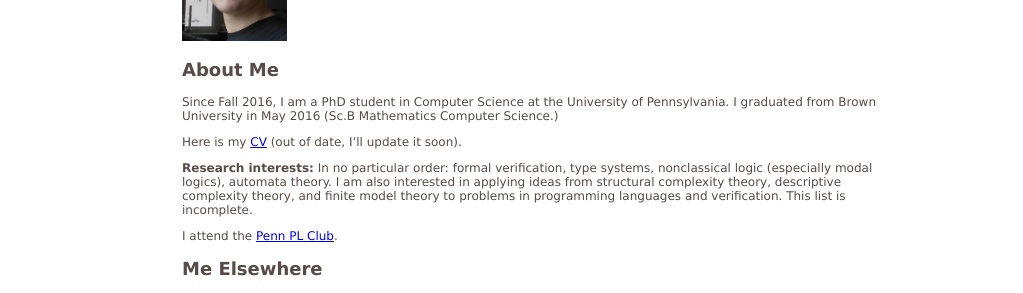
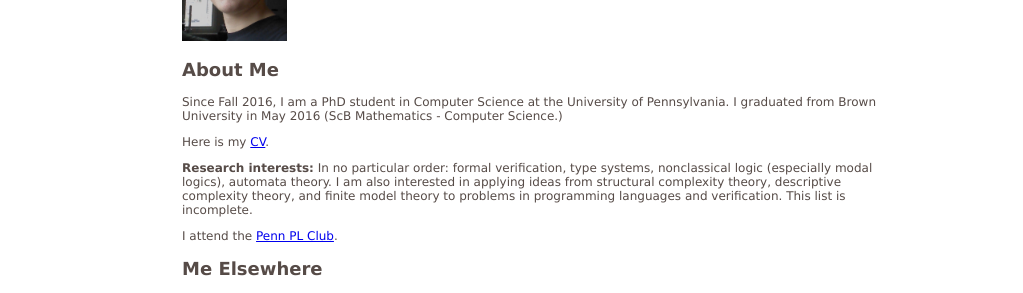
Before and after one commit to cdstanford/cdstanford.github.io, a Jekyll site: the page built from about.md, in a window 1280 px wide, cut to the strip 0-520 px from the top of the page. Shown: the part 178-471 px from the top of the strip, without its empty margins (26-1049 px from the left). Built offline with Jekyll 4.4.1, drawn with Linux system fonts in a browser that asks for light colours.

```diff
--- a/about.md
+++ b/about.md
@@ -8,9 +8,9 @@ title: About
 ## About Me
 
 Since Fall 2016, I am a PhD student in Computer Science at the University of Pennsylvania.
-I graduated from Brown University in May 2016 (Sc.B Mathematics Computer Science.)
+I graduated from Brown University in May 2016 (ScB Mathematics - Computer Science.)
 
-Here is my [CV](/doc/CV.pdf) (out of date, I'll update it soon).
+Here is my [CV](/doc/CV.pdf).
 
 **Research interests:** In no particular order: formal verification, type systems, nonclassical logic (especially modal logics), automata theory. I am also interested in applying ideas from structural complexity theory, descriptive complexity theory, and finite model theory to problems in programming languages and verification. This list is incomplete.
 
```
Also changed, not shown: _includes/facebook-comments.html (added, +8 -0 lines), _layouts/post.html (+7 -0 lines), _posts/2016-10-16-first-post.md (+1 -1 lines), index.html (+9 -2 lines), 2 other files.
